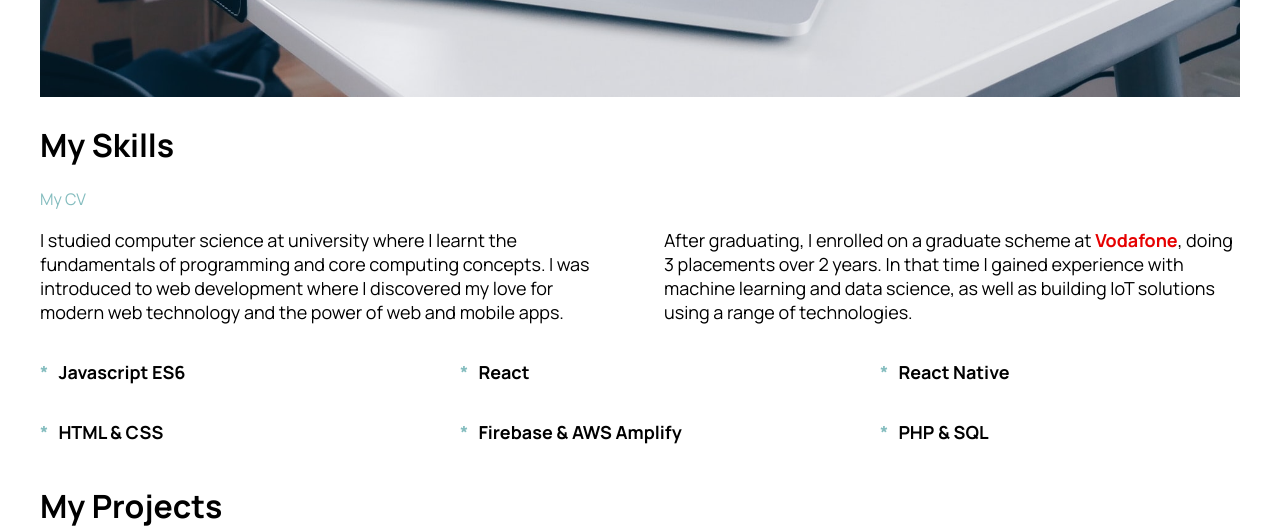
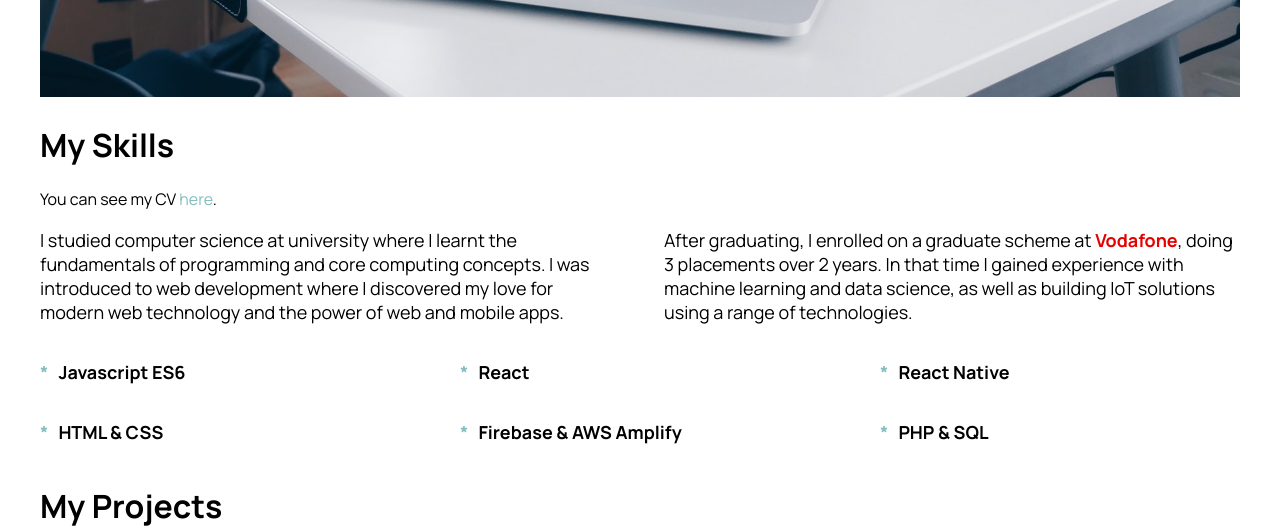
Before and after one commit to mab3103/landingpage, a React (Create React App) app: page / in a window 1280 px wide. Shown: the part 1120-1648 px from the top of the page. Built offline with nearby package versions, Linux system fonts and the light colour scheme.

Commit message:
changed cv link

```diff
--- a/src/components/Skills.tsx
+++ b/src/components/Skills.tsx
@@ -47,7 +47,8 @@ export const Skills = () => {
   return (
     <div>
       <h1>My Skills</h1>
-      <CVLink href="https://mickybizzle.github.io/cv/">My CV</CVLink>
+      You can see my CV{" "}
+      <CVLink href="https://mickybizzle.github.io/cv/">here</CVLink>.
       <Container>
         <Text>
           I studied computer science at university where I learnt the
```
